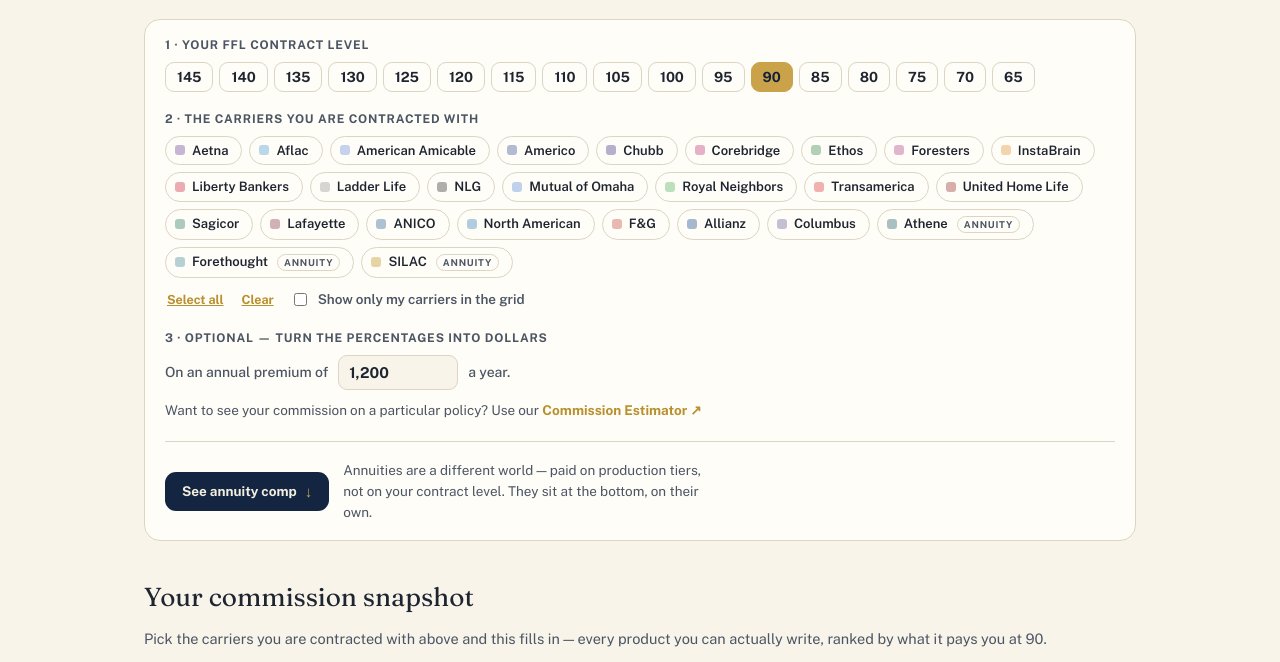
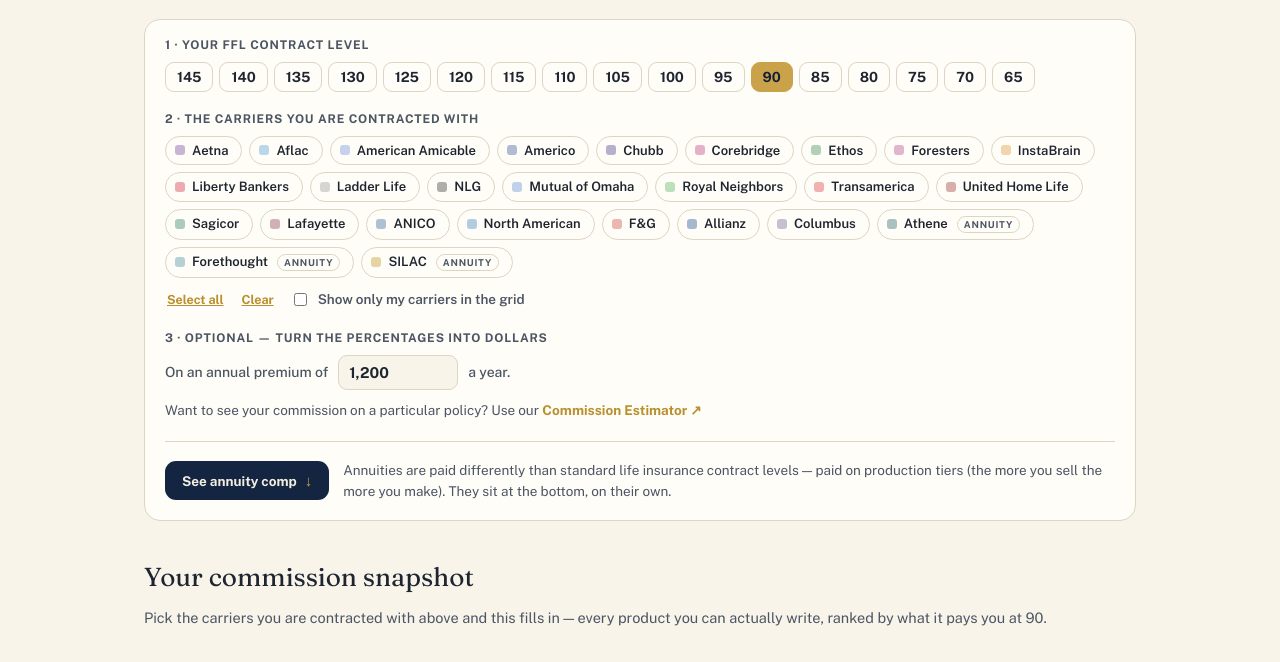
Before and after one commit to Jdawg2you/optimum-portal, a plain HTML site: page comp-grid.html in a window 1280 px wide. Shown: the part 334-996 px from the top of the page. Drawn offline with nearby package versions, Linux system fonts and the light colour scheme.

Commit message:
Comp Grid: reword the annuity helper line

```diff
--- a/comp-grid.html
+++ b/comp-grid.html
@@ -297,7 +297,7 @@
 
     <div style="margin-top:20px;padding-top:18px;border-top:1px solid var(--line);display:flex;align-items:center;gap:14px;flex-wrap:wrap">
       <button type="button" class="cg-jump" id="cgAnnJump">See annuity comp <span class="ar">&#8595;</span></button>
-      <span style="font-size:13.5px;color:var(--ink-soft);max-width:46ch">Annuities are a different world &mdash; paid on production tiers, not on your contract level. They sit at the bottom, on their own.</span>
+      <span style="font-size:13.5px;color:var(--ink-soft);flex:1;min-width:240px">Annuities are paid differently than standard life insurance contract levels &mdash; paid on production tiers (the more you sell the more you make). They sit at the bottom, on their own.</span>
     </div>
   </div>
 
```
